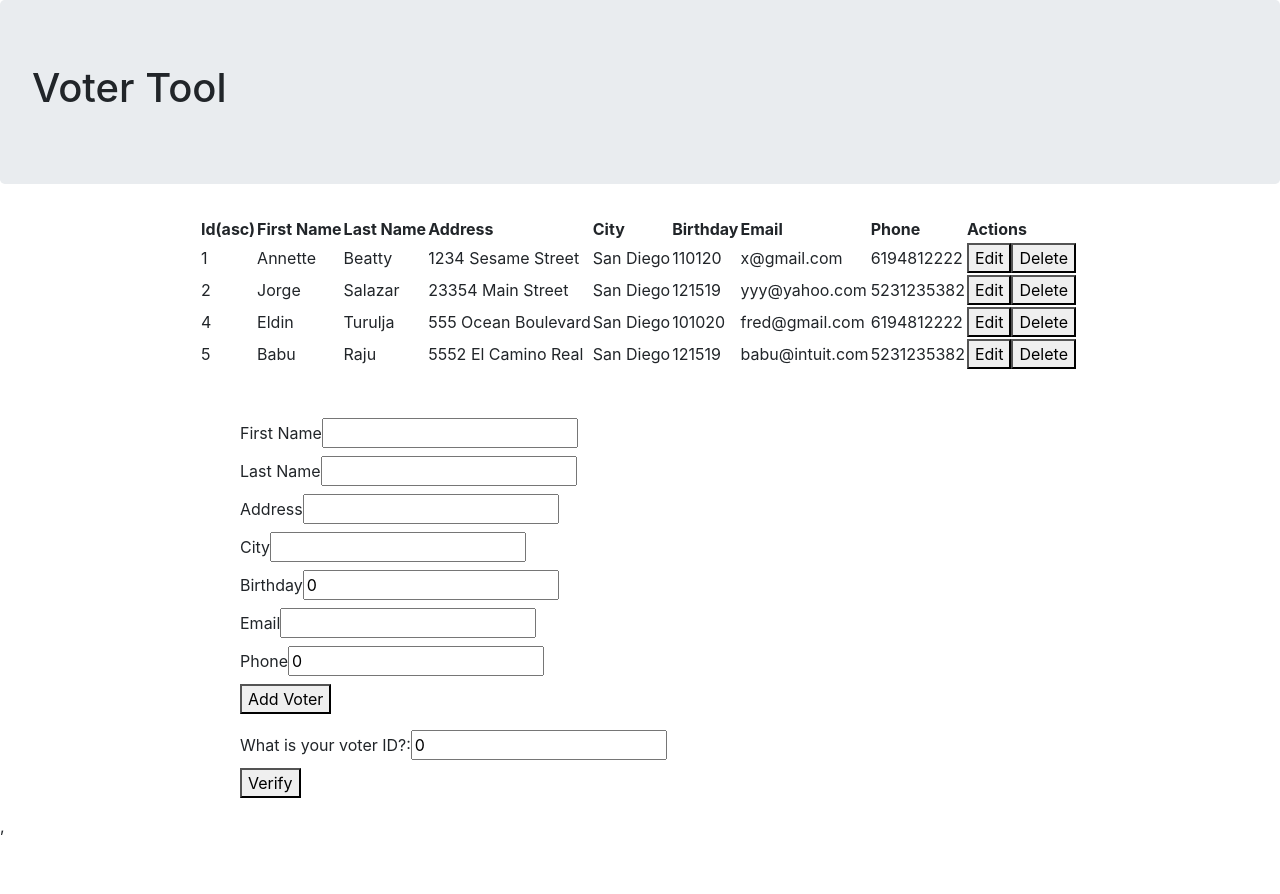
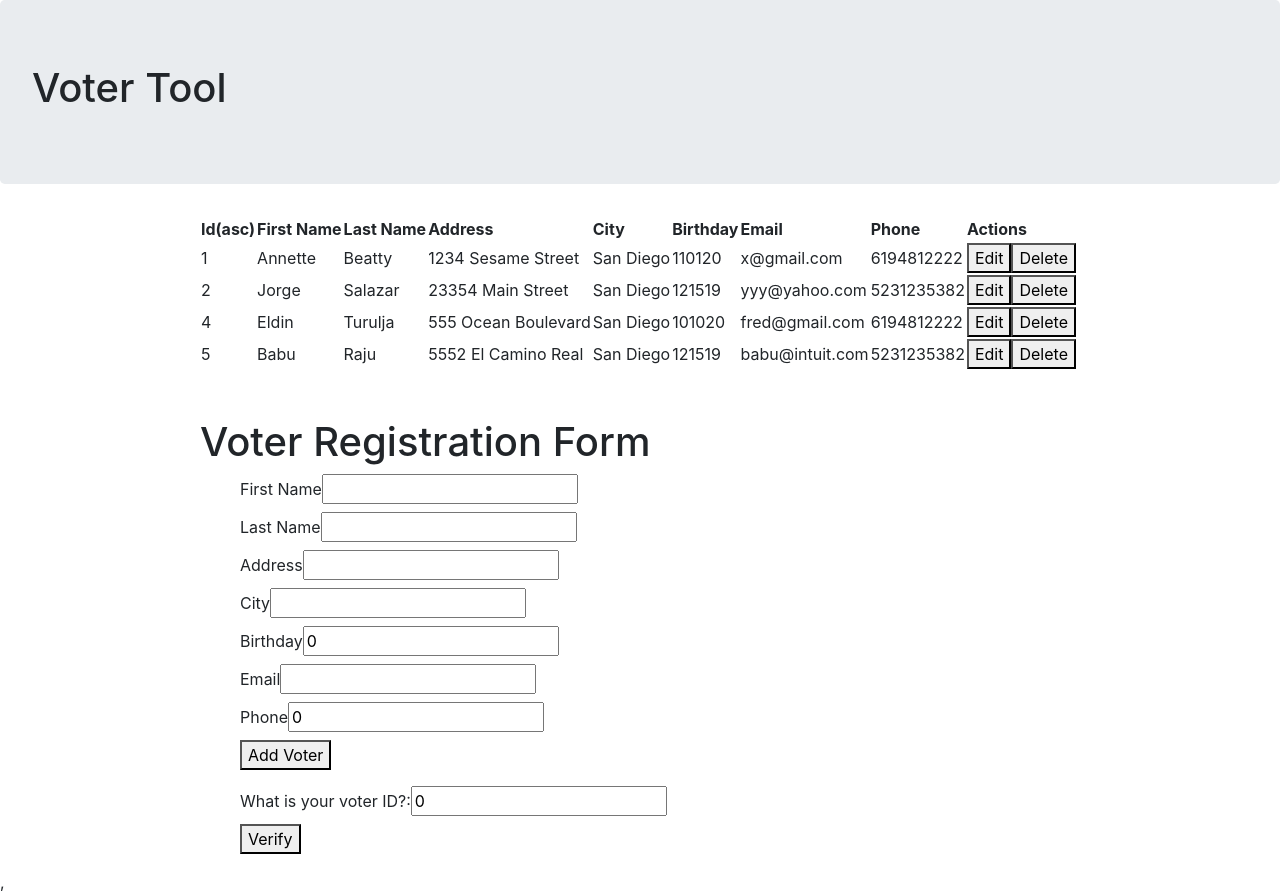
Before and after one commit to jsalazar7/react-class-project, a React (Create React App) app in the folder vote-app/: page /voter in a window 1280 px wide. Before the commit the page ends 838 px from the top, so only its background shows below. Built offline with nearby package versions, Linux system fonts and the light colour scheme.

Commit message:
Added Voter Registration Form header

```diff
--- a/vote-app/src/components/voters/VoterForm.tsx
+++ b/vote-app/src/components/voters/VoterForm.tsx
@@ -28,6 +28,7 @@ export function VoterForm(props: VoterFormProps) {
         <form>
             <br></br>
             <br></br>
+            <h1> Voter Registration Form </h1>
             <ul>
                 <li>
                     <label>
```
